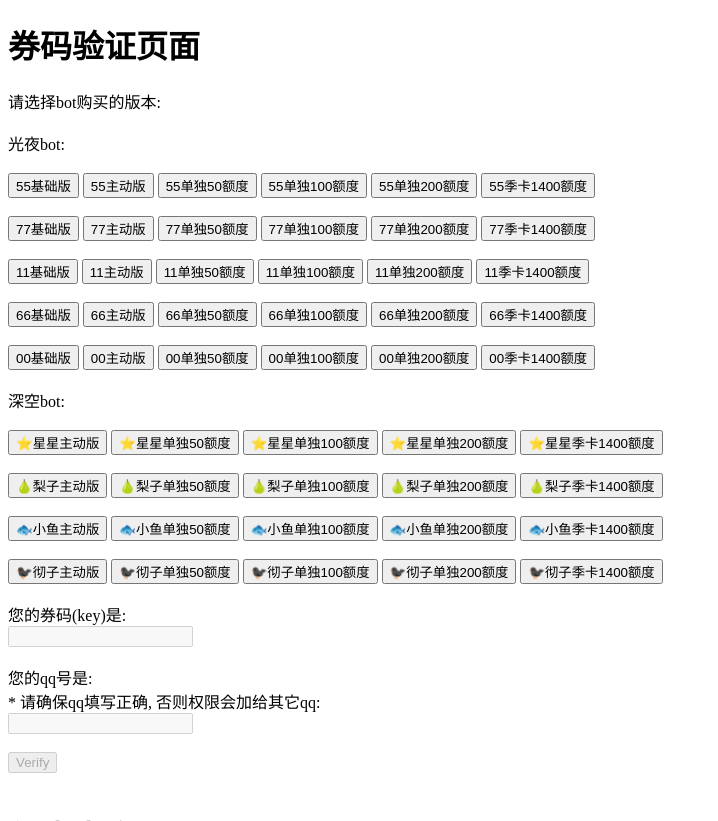
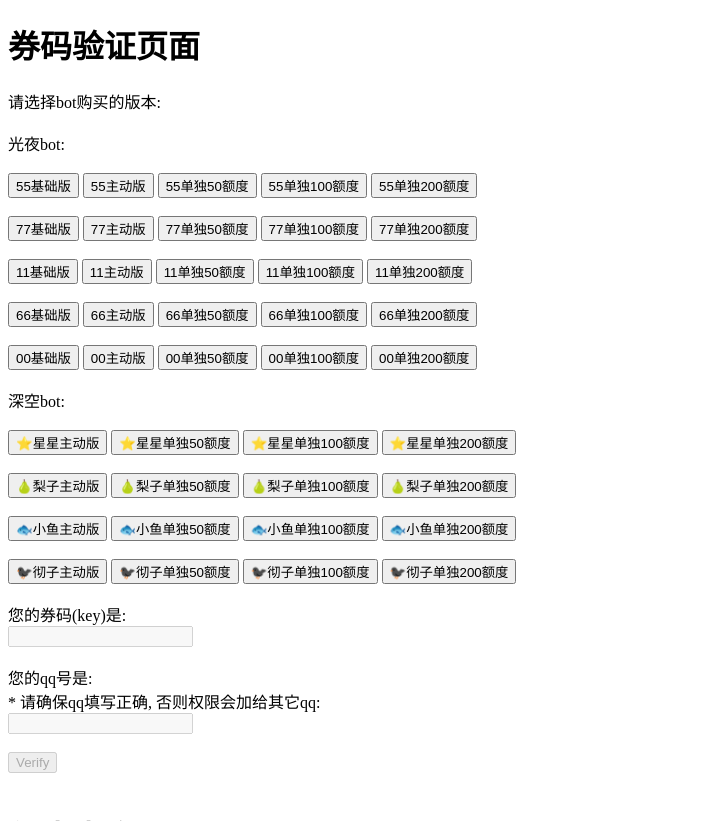
Before and after one commit to chenovopride/ChatailoverWebs, a Flask app: page / in a window 1280 px wide. Shown: the top 821 px of the page, without its empty margins (0-718 px from the left). Run offline with Flask 3, Linux system fonts and the light colour scheme.

Commit message:
0925cz：main分支验证网站隐藏季卡

```diff
--- a/web_verify/templates/index.html
+++ b/web_verify/templates/index.html
@@ -24,35 +24,35 @@
     <button id="button55" type="button" onclick="setCategory('55_edu_50',this)">55单独50额度</button>
     <button id="button55" type="button" onclick="setCategory('55_edu_100',this)">55单独100额度</button>
     <button id="button55" type="button" onclick="setCategory('55_edu_200',this)">55单独200额度</button>
-    <button id="button55" type="button" onclick="setCategory('55_jika',this)">55季卡1400额度</button>
+    <!-- <button id="button55" type="button" onclick="setCategory('55_jika',this)">55季卡1400额度</button> -->
     <br><br>
     <button id="button77" type="button" onclick="setCategory('77_0',this)">77基础版</button>
     <button id="button77"type="button" onclick="setCategory('77_1',this)">77主动版</button>
     <button id="button77" type="button" onclick="setCategory('77_edu_50',this)">77单独50额度</button>
     <button id="button77" type="button" onclick="setCategory('77_edu_100',this)">77单独100额度</button>
     <button id="button77" type="button" onclick="setCategory('77_edu_200',this)">77单独200额度</button>
-    <button id="button77" type="button" onclick="setCategory('77_jika',this)">77季卡1400额度</button>
+    <!-- <button id="button77" type="button" onclick="setCategory('77_jika',this)">77季卡1400额度</button> -->
     <br><br>
     <button id="button11" type="button" onclick="setCategory('11_0',this)">11基础版</button>
     <button id="button11" type="button" onclick="setCategory('11_1',this)">11主动版</button>
     <button id="button55" type="button" onclick="setCategory('11_edu_50',this)">11单独50额度</button>
     <button id="button55" type="button" onclick="setCategory('11_edu_100',this)">11单独100额度</button>
     <button id="button55" type="button" onclick="setCategory('11_edu_200',this)">11单独200额度</button>
-    <button id="button55" type="button" onclick="setCategory('11_jika',this)">11季卡1400额度</button>
+    <!-- <button id="button55" type="button" onclick="setCategory('11_jika',this)">11季卡1400额度</button> -->
     <br><br>
     <button id="button66" type="button" onclick="setCategory('66_0',this)">66基础版</button>
     <button id="button66" type="button" onclick="setCategory('66_1',this)">66主动版</button>
     <button id="button66" type="button" onclick="setCategory('66_edu_50',this)">66单独50额度</button>
     <button id="button66" type="button" onclick="setCategory('66_edu_100',this)">66单独100额度</button>
     <button id="button66" type="button" onclick="setCategory('66_edu_200',this)">66单独200额度</button>
-    <button id="button66" type="button" onclick="setCategory('66_jika',this)">66季卡1400额度</button>
+    <!-- <button id="button66" type="button" onclick="setCategory('66_jika',this)">66季卡1400额度</button> -->
     <br><br>
     <button id="button00" type="button" onclick="setCategory('00_0',this)">00基础版</button>
     <button id="button00" type="button" onclick="setCategory('00_1',this)">00主动版</button>
     <button id="button00" type="button" onclick="setCategory('00_edu_50',this)">00单独50额度</button>
     <button id="button00" type="button" onclick="setCategory('00_edu_100',this)">00单独100额度</button>
     <button id="button00" type="button" onclick="setCategory('00_edu_200',this)">00单独200额度</button>
-    <button id="button00" type="button" onclick="setCategory('00_jika',this)">00季卡1400额度</button>
+    <!-- <button id="button00" type="button" onclick="setCategory('00_jika',this)">00季卡1400额度</button> -->
     <br><br>
     <label id="title"for="category">深空bot:</label>
     <br><br>
@@ -60,25 +60,25 @@
     <button id="button_xing" type="button" onclick="setCategory('xing_edu_50',this)">⭐星星单独50额度</button>
     <button id="button_xing" type="button" onclick="setCategory('xing_edu_100',this)">⭐星星单独100额度</button>
     <button id="button_xing" type="button" onclick="setCategory('xing_edu_200',this)">⭐星星单独200额度</button>
-    <button id="button_xing" type="button" onclick="setCategory('xing_jika',this)">⭐星星季卡1400额度</button>
+    <!-- <button id="button_xing" type="button" onclick="setCategory('xing_jika',this)">⭐星星季卡1400额度</button> -->
     <br><br>
     <button id="button_li" type="button" onclick="setCategory('li_1',this)">🍐梨子主动版</button>
     <button id="button_li" type="button" onclick="setCategory('li_edu_50',this)">🍐梨子单独50额度</button>
     <button id="button_li" type="button" onclick="setCategory('li_edu_100',this)">🍐梨子单独100额度</button>
     <button id="button_li" type="button" onclick="setCategory('li_edu_200',this)">🍐梨子单独200额度</button>
-    <button id="button_li" type="button" onclick="setCategory('li_jika',this)">🍐梨子季卡1400额度</button>
+    <!-- <button id="button_li" type="button" onclick="setCategory('li_jika',this)">🍐梨子季卡1400额度</button> -->
     <br><br>
     <button id="button_yu" type="button" onclick="setCategory('yu_1',this)">🐟小鱼主动版</button>
     <button id="button_yu" type="button" onclick="setCategory('yu_edu_50',this)">🐟小鱼单独50额度</button>
     <button id="button_yu" type="button" onclick="setCategory('yu_edu_100',this)">🐟小鱼单独100额度</button>
     <button id="button_yu" type="button" onclick="setCategory('yu_edu_200',this)">🐟小鱼单独200额度</button>
-    <button id="button_yu" type="button" onclick="setCategory('yu_jika',this)">🐟小鱼季卡1400额度</button>
+    <!-- <button id="button_yu" type="button" onclick="setCategory('yu_jika',this)">🐟小鱼季卡1400额度</button> -->
     <br><br>
     <button id="button_qc" type="button" onclick="setCategory('qc_1',this)">🐦‍⬛彻子主动版</button>
     <button id="button_qc" type="button" onclick="setCategory('qc_edu_50',this)">🐦‍⬛彻子单独50额度</button>
     <button id="button_qc" type="button" onclick="setCategory('qc_edu_100',this)">🐦‍⬛彻子单独100额度</button>
     <button id="button_qc" type="button" onclick="setCategory('qc_edu_200',this)">🐦‍⬛彻子单独200额度</button>
-    <button id="button_qc" type="button" onclick="setCategory('qc_jika',this)">🐦‍⬛彻子季卡1400额度</button>
+    <!-- <button id="button_qc" type="button" onclick="setCategory('qc_jika',this)">🐦‍⬛彻子季卡1400额度</button> -->
     <br><br>
     <label for="key">您的券码(key)是:</label><br>
     <input type="text" id="key" name="key" disabled><br><br>
```
